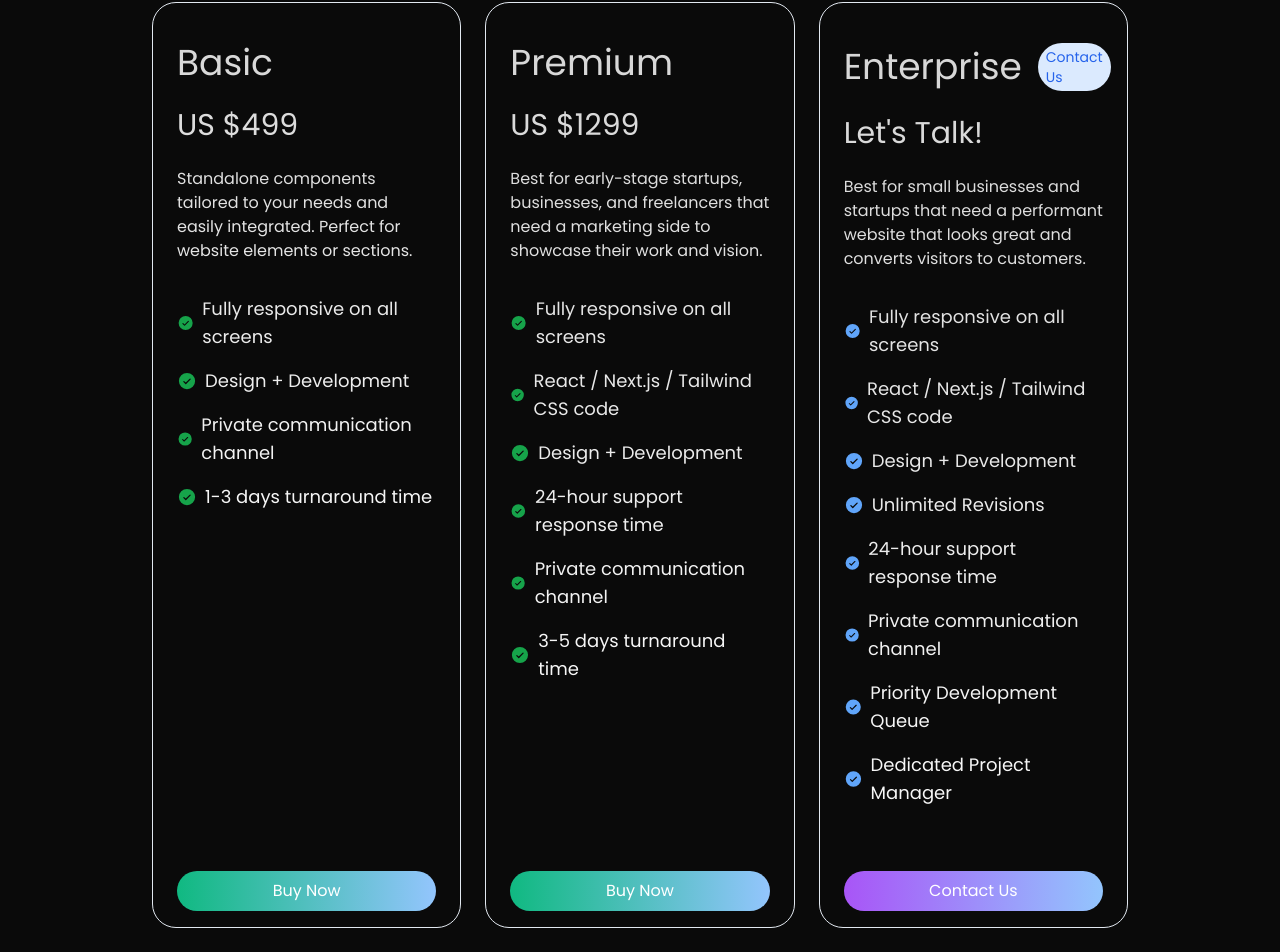
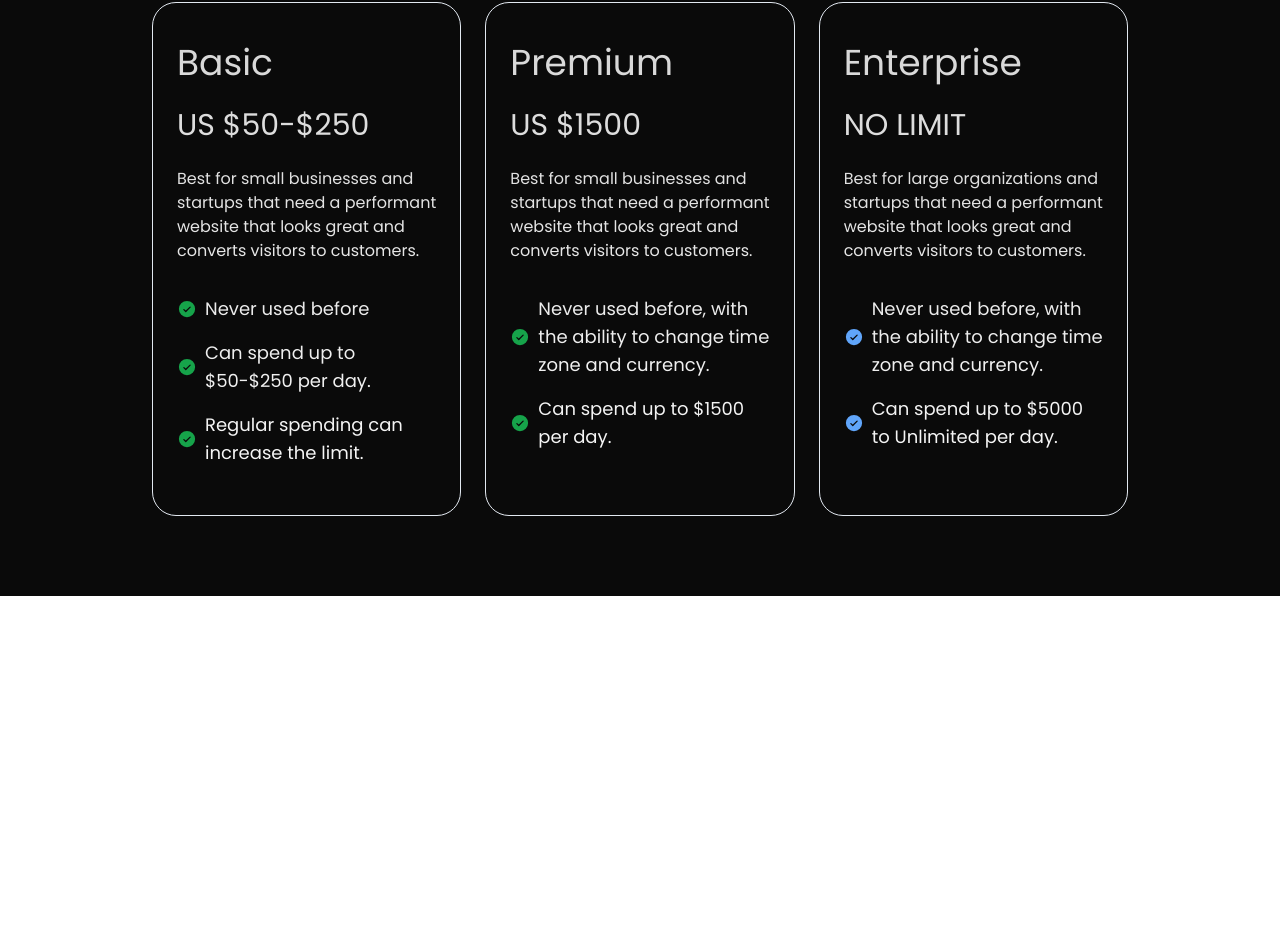
Before and after one commit to alexjetweels/royal-agency, a Next.js app: page /pricing in a window 1280 px wide. Shown: the part 310-1262 px from the top of the page. After the commit the page ends 906 px from the top, so only its background shows below. Built offline with nearby package versions, Linux system fonts and the light colour scheme.

Commit message:
fix: proagency

```diff
--- a/app/pricing/page.tsx
+++ b/app/pricing/page.tsx
@@ -12,58 +12,45 @@ const plans = [
   {
     index: 0,
     name: 'Basic',
-    price: ' US $499',
+    price: 'US $50-$250',
     features: [
-      'Fully responsive on all screens',
-
-      'Design + Development',
-
-      'Private communication channel',
-      '1-3 days turnaround time',
+      'Never used before',
+      'Can spend up to $50-$250 per day.',
+      'Regular spending can increase the limit.',
     ],
     style:
       ' rounded-3xl  py-10 bg-clip-text text-transparent bg-gradient-to-b from-neutral-300 to-neutral-50',
     description:
-      'Standalone components tailored to your needs and easily integrated. Perfect for website elements or sections.',
+      'Best for small businesses and startups that need a performant website that looks great and converts visitors to customers.',
     button: 'Buy Now',
   },
   {
     index: 1,
     name: 'Premium',
-    price: 'US $1299',
+    price: 'US $1500',
     features: [
-      'Fully responsive on all screens',
-      'React / Next.js / Tailwind CSS code',
-      'Design + Development',
-      '24-hour support response time',
-      'Private communication channel',
-      '3-5 days turnaround time',
+      'Never used before, with the ability to change time zone and currency.',
+      'Can spend up to $1500 per day.',
     ],
     style:
       ' rounded-3xl  py-10 bg-clip-text text-transparent bg-gradient-to-b from-neutral-300 to-neutral-50',
     description:
-      'Best for early-stage startups, businesses, and freelancers that need a marketing side to showcase their work and vision.',
+      'Best for small businesses and startups that need a performant website that looks great and converts visitors to customers.',
     button: 'Buy Now',
   },
   {
     index: 2,
     name: 'Enterprise',
     feature: 'Contact Us',
-    price: "Let's Talk!",
+    price: 'NO LIMIT',
     features: [
-      'Fully responsive on all screens',
-      'React / Next.js / Tailwind CSS code',
-      'Design + Development',
-      'Unlimited Revisions',
-      '24-hour support response time',
-      'Private communication channel',
-      'Priority Development Queue',
-      'Dedicated Project Manager',
+      'Never used before, with the ability to change time zone and currency.',
+      'Can spend up to $5000 to Unlimited per day.',
     ],
     style:
       ' h-full rounded-3xl py-10 flex flex-col  bg-clip-text text-transparent bg-gradient-to-b from-neutral-300 to-neutral-50  ',
     description:
-      'Best for small businesses and startups that need a performant website that looks great and converts visitors to customers.',
+      'Best for large organizations and startups that need a performant website that looks great and converts visitors to customers.',
     button: 'Contact Us',
   },
 ];
@@ -75,11 +62,7 @@ const Pricing = () => {
      bg-black/[0.96] antialiased
      bg-grid-white/[0.02] relative overflow-hidden'
     >
-      <Navbar
-        scrollToProcess={() => {}}
-        scrollToShopifyStores={() => {}}
-        scrollToServices={() => {}}
-      />
+      <Navbar scrollToProcess={() => {}} scrollToServices={() => {}} />
 
       <div className='flex items-center justify-center flex-col   '>
         <div className='text-5xl pb-10 md:pb-20 text-slate-300 px-6 text-center bg-clip-text text-transparent bg-gradient-to-b from-neutral-50 to-neutral-500 bg-opacity-50'>
@@ -94,12 +77,6 @@ const Pricing = () => {
               <div className={plan.style}>
                 <div className='text-4xl flex  items-center font-medium'>
                   {plan.name}
-                  {/* render feature tag only for enterprise tab*/}
-                  {plan.feature === 'Contact Us' && (
-                    <div className='text-sm font-medium text-blue-600 bg-blue-100 px-2 py-1 rounded-full ml-4 items-center '>
-                      Contact Us
-                    </div>
-                  )}
                 </div>
                 <div className='text-3xl pt-6 '>{plan.price}</div>
                 <div className='py-6'>{plan.description}</div>
@@ -110,44 +87,19 @@ const Pricing = () => {
                       key={feature}
                       className='text-lg  py-2 flex space-x-2 items-center'
                     >
-                      {/* render checkmark only for enterprise tab*/}
-                      {plan.feature === 'Contact Us' ? (
-                        <PiCheckCircleFill className='text-blue-400 mr-2 text-xl' />
-                      ) : (
-                        <PiCheckCircleFill className='text-green-600 mr-2 text-xl' />
-                      )}
+                      <div>
+                        {/* render checkmark only for enterprise tab*/}
+                        {plan.feature === 'Contact Us' ? (
+                          <PiCheckCircleFill className='text-blue-400 mr-2 text-xl size-5' />
+                        ) : (
+                          <PiCheckCircleFill className='text-green-600 mr-2 text-xl size-5' />
+                        )}
+                      </div>
 
                       {feature}
                     </li>
                   ))}
                 </ul>
-              </div>
-
-              <div className={plan.button}>
-                {index === 0 && (
-                  <Link
-                    href='https://buy.stripe.com/6oEg1WdsibFr1EYbIK'
-                    className='rounded-3xl my-4  py-2 text-white w-full mx-auto items-center flex justify-center bg-gradient-to-r from-emerald-500 to-blue-300'
-                  >
-                    Buy Now
-                  </Link>
-                )}
-                {index === 1 && (
-                  <Link
-                    href='https://buy.stripe.com/14k2b65ZQ8tf5Ve28c'
-                    className='rounded-3xl my-4  py-2 text-white w-full mx-auto items-center flex justify-center bg-gradient-to-r from-emerald-500 to-blue-300'
-                  >
-                    Buy Now
-                  </Link>
-                )}
-                {index === 2 && (
-                  <Link
-                    href='/contact'
-                    className='rounded-3xl my-4  py-2 text-white w-full mx-auto items-center flex justify-center bg-gradient-to-r from-purple-500 to-blue-300'
-                  >
-                    Contact Us
-                  </Link>
-                )}
               </div>
             </div>
           ))}
--- a/app/shopify-stores.tsx
+++ b/app/shopify-stores.tsx
@@ -5,25 +5,26 @@ import Image from 'next/image';
 const stores = [
   {
     image: '/images/image2.png',
-    quote: 'Bird showed us to get started, what to do, and how to do it.',
+    quote:
+      'Royal Agency showed us to get started, what to do, and how to do it.',
     name: 'Jason Scer',
   },
   {
     image: '/images/shop-2.jpeg',
     quote:
-      'We had no idea how to get started, but Bird showed us the way. And we were able to create something amazing.',
+      'We had no idea how to get started, but Royal Agency showed us the way. And we were able to create something amazing.',
     name: 'John Prency',
   },
 
   {
     image: '/images/s-2.webp',
     quote:
-      'The team at Bird is amazing. They helped us create a stunning store that we are proud of.',
+      'The team at Royal Agency is amazing. They helped us create a stunning store that we are proud of.',
     name: 'Miguel Martinez',
   },
 ];
 
-const ShopifyStores = () => {
+const Achievement = () => {
   return (
     <section
       className=' mt-10 md:py-10 bg-[#f6f5f4] w-full
@@ -70,4 +71,4 @@ const ShopifyStores = () => {
   );
 };
 
-export default ShopifyStores;
+export default Achievement;
--- a/app/snippets/card-hover-effect-snippet.tsx
+++ b/app/snippets/card-hover-effect-snippet.tsx
@@ -1,54 +1,79 @@
-import { HoverEffect } from "@/components/ui/card-hover-effect";
-import { PiAppStoreLogo, PiHeadsetFill, PiLock, PiMegaphone, PiMonitor, PiStorefront } from "react-icons/pi";
+import { HoverEffect } from '@/components/ui/card-hover-effect';
+import {
+  PiAddressBook,
+  PiHeadsetFill,
+
+  PiStorefront,
+  PiFolderUserBold,
+  PiCreditCardBold,
+  PiPlugsDuotone,
+  PiShoppingCart
+} from 'react-icons/pi';
 
 export function CardHoverEffectDemo() {
   return (
-    <div className="max-w-5xl mx-auto px-8">
+    <div className='max-w-5xl mx-auto px-8'>
       <HoverEffect items={projects} />
     </div>
   );
 }
 export const projects = [
   {
-        icon : <div className="bg-blue-100 p-4 rounded-full"><PiMonitor className="w-8 h-8 text-blue-600" /></div>,
-        title: "Website Design",
+    icon: (
+      <div className='bg-blue-100 p-4 rounded-full'>
+        <PiAddressBook className='w-8 h-8 text-blue-600' />
+      </div>
+    ),
+    title: 'Advertising accounts',
     description:
-          "We build fully responsive websites that look great on all devices. Our websites are designed to convert visitors into customers.",
-
+      'Includes all good accounts on the market that match customer requirements ( Credit line account, Personal account, BM verify account,...) with no limit spending, free change',
   },
   {
-        icon : <div className="bg-blue-100 p-4 rounded-full"><PiStorefront className="w-8 h-8 text-blue-600" /></div>,
-        title: "E-commerce Store",
+    icon: (
+      <div className='bg-blue-100 p-4 rounded-full'>
+        <PiStorefront className='w-8 h-8 text-blue-600' />
+      </div>
+    ),
+    title: 'VPS (RDP) / Adspower (clean proxy)',
     description:
-          "From small stores to large online retailers, we have the expertise to build a store that will help you grow your business.",
-
+      'Just access the VPS, check the accounts and launch the campaigns followed your targets. Accounts and other issues will be supported 24/7 by our team',
   },
   {
-        icon : <div className="bg-blue-100 p-4 rounded-full"><PiLock className="w-8 h-8 text-blue-600" /></div>,
-        title: "Authentication",
-        description:
-          "Secure authentication solutions for your website or app. We use the latest technology to keep your data safe.",
-
+    icon: (
+      <div className='bg-blue-100 p-4 rounded-full'>
+        <PiFolderUserBold className='w-8 h-8 text-blue-600' />
+      </div>
+    ),
+    title: 'Profiles',
+    description: 'Profiles that have bypassed bans',
   },
   {
-        icon : <div className="bg-blue-100 p-4 rounded-full"><PiMegaphone className="w-8 h-8 text-blue-600" /></div>,
-        title: "Social Media",
-        description:
-          "We offer social media management and ad creation services. We can help you grow your social media presence and reach new customers.",
-
+    icon: (
+      <div className='bg-blue-100 p-4 rounded-full'>
+        <PiCreditCardBold className='w-8 h-8 text-blue-600' />
+      </div>
+    ),
+    title: 'Credit cards',
+    description: 'Set up available in the accounts. 100% safe and secure.',
   },
   {
-        icon : <div className="bg-blue-100 p-4 rounded-full"><PiAppStoreLogo className="w-8 h-8 text-blue-600" /></div>,
-        title: "App Development",
+    icon: (
+      <div className='bg-blue-100 p-4 rounded-full'>
+        <PiPlugsDuotone className='w-8 h-8 text-blue-600' />
+      </div>
+    ),
+    title: 'Old and Strong Pages',
     description:
-          "We build custom mobile apps for iOS and Android. Our apps are designed to be user-friendly and performant.",
-
+      'The bluetick page can be used when the advertisement meets the requirements',
   },
   {
-        icon : <div className="bg-blue-100 p-4 rounded-full"><PiHeadsetFill className="w-8 h-8 text-blue-600" /></div>,
-        title: "Support",
+    icon: (
+      <div className='bg-blue-100 p-4 rounded-full'>
+        <PiShoppingCart className='w-8 h-8 text-blue-600' />
+      </div>
+    ),
+    title: 'Products',
     description:
-          "We offer support for all our clients. We are here to help you with any issues or questions you may have.",
-
+      'We accept all advertising products. Beside the White Hat products (100% accepted), we also support with the Black Hat: Crypto, NFT, Gambling',
   },
 ];
--- a/components/ui/slider.tsx
+++ b/components/ui/slider.tsx
@@ -90,7 +90,7 @@ const SliderOne = () => {
           <div className='rounded-md px-2 md:p-10'>
             <Image
               priority
-              src='/images/image-business.jpeg'
+              src='/images/agency.jpg'
               alt='logo'
               width={500}
               height={500}
```
Also changed, not shown: app/brands.tsx (+31 -29 lines), app/faq.tsx (+25 -28 lines), app/page.tsx (+5 -12 lines), components/navbar.tsx (+14 -11 lines), public/images/agency.jpg (added). Lines whose indentation alone changed are shown as unchanged.
